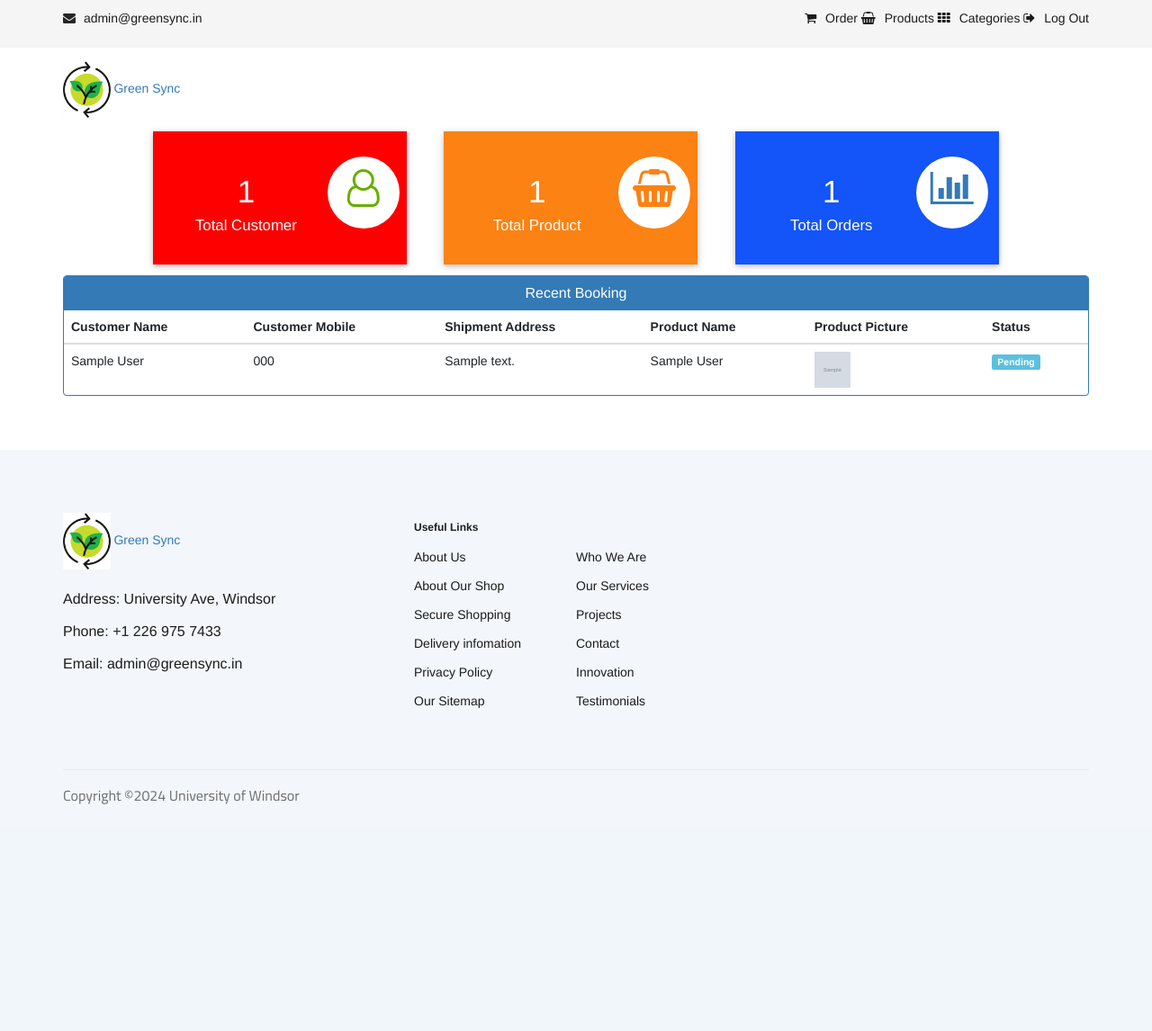
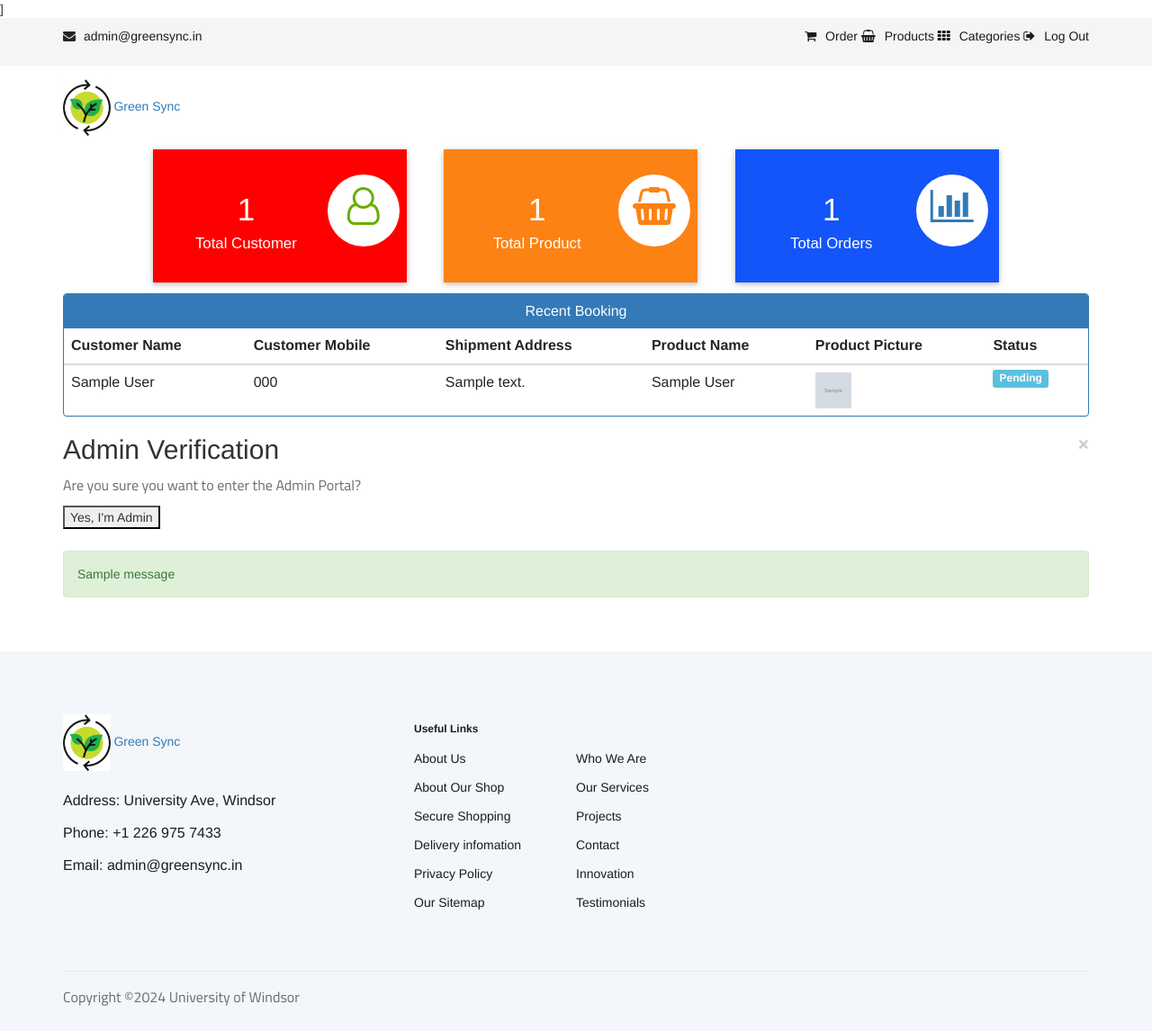
Before and after one commit to sundarrr/GreenSync, a Django app: page /admin-dashboard in a window 1280 px wide. Shown: the whole page at 90% size. Before the commit the page ends 894 px from the top, so only its background shows below. Run offline with Django 5.2, Linux system fonts and the light colour scheme; a user stored in the database is signed in; tables that the repository leaves empty hold one stand-in row (values such as "Sample post"); grey boxes marked "Sample" are stand-in pictures; one stand-in notice (Sample message) is shown; some libraries are stand-ins or nearby versions.

Commit message:
feature/v2 | added changes for events and admin-dashboard

```diff
--- a/userPortal/models.py
+++ b/userPortal/models.py
@@ -1,6 +1,11 @@
 from django.db import models
 from django.contrib.auth.models import User
 
+class Admin(models.Model):
+    user = models.OneToOneField(User, on_delete=models.CASCADE)
+
+    def __str__(self):
+        return self.user.username
 
 # Create your models here.
 class Customer(models.Model):
--- a/userPortal/templates/ecom/v2/admin/admin_dashboard.html
+++ b/userPortal/templates/ecom/v2/admin/admin_dashboard.html
@@ -1,4 +1,4 @@
-<!DOCTYPE html>
+]<!DOCTYPE html>
 {% load widget_tweaks %}
 <html lang="zxx">
 
@@ -7,23 +7,25 @@
     <title>Green Sync</title>
     {% load static %}
     {% include 'ecom/v2/base/load_css.html' %}
+    <link rel="stylesheet" href="{% static 'css/style.css' %}">
 </head>
 
 <body>
 
 {% include 'ecom/v2/base/header_admin.html' %}
 
-<div style="width: 100%;text-align: -webkit-center;">
+<div id="dashboard-container" style="width: 100%;text-align: -webkit-center;">
     <div style="max-width: 970px">
         {% include 'ecom/v2/admin/admin_dashboard_cards.html' %}
-</div></div>
+    </div>
+</div>
 <br><br>
 <br><br>
 <br><br>
-<div class="container" >
+<div class="container">
 
-    <div class="panel panel-primary" >
-      <div class="panel-heading" style="text-align:center;">
+    <div class="panel panel-primary">
+        <div class="panel-heading" id="recent-booking-heading" style="text-align:center;">
             <h6 class="panel-title">Recent Booking</h6>
         </div>
         <table class="table table-hover" id="dev-table">
@@ -35,47 +37,89 @@
                     <th>Product Name</th>
                     <th>Product Picture</th>
                     <th>Status</th>
-
                 </tr>
             </thead>
             {% for product,customer,order in data %}
             <tr>
                 {% for c in customer %}
-          <td> {{c.get_name}}</td>
-          <td>{{c.mobile}}</td>
-          <td>{{order.address}}</td>
-
+                <td>{{ c.get_name }}</td>
+                <td>{{ c.mobile }}</td>
+                <td>{{ order.address }}</td>
                 {% endfor %}
                 {% for p in product %}
-          <td> {{p.name}}</td>
-          <td> <img src="{% static p.product_image.url %}" alt="Profile Pic" height="40px" width="40px" /></td>
-
-          {% if order.status == 'Pending'%}
-          <td> <span class="label label-info">{{order.status}}</span></td>
+                <td>{{ p.name }}</td>
+                <td><img src="{% static p.product_image.url %}" alt="Profile Pic" height="40px" width="40px" /></td>
+                {% if order.status == 'Pending' %}
+                <td><span class="label label-info">{{ order.status }}</span></td>
                 {% elif order.status == 'Delivered' %}
-          <td> <span class="label label-success">{{order.status}}</span></td>
+                <td><span class="label label-success">{{ order.status }}</span></td>
                 {% elif order.status == 'Out for Delivery' %}
-          <td> <span class="label label-warning">{{order.status}}</span></td>
-          {%else%}
-            <td> <span class="label label-primary">{{order.status}}</span></td>
-          {%endif%}
+                <td><span class="label label-warning">{{ order.status }}</span></td>
+                {% else %}
+                <td><span class="label label-primary">{{ order.status }}</span></td>
+                {% endif %}
                 {% endfor %}
             </tr>
             {% endfor %}
-
-
-
-
-
         </table>
 
     </div>
+
+    <!-- The popup -->
+    <div id="adminPopup" class="popup">
+        <div class="popup-content" id="popup-content">
+            <span class="close" id="close-popup">&times;</span>
+            <h2>Admin Verification</h2>
+            <p>Are you sure you want to enter the Admin Portal?</p>
+            <form method="POST" action="{% url 'admin-portal' %}">
+                {% csrf_token %}
+                <button type="submit">Yes, I'm Admin</button>
+            </form>
+        </div>
+    </div>
 </div>
 
+{% if messages %}
+<div class="container mt-3">
+    {% for message in messages %}
+    <div class="alert {% if message.tags %}alert-{{ message.tags }}{% else %}alert-info{% endif %}" role="alert">
+        {{ message }}
+    </div>
+    {% endfor %}
+</div>
+{% endif %}
 
 <br><br>
 {% include 'ecom/v2/base/footer.html' %}
 {% include 'ecom/v2/base/js.html' %}
+
+<script>
+    // Get the modal
+    var modal = document.getElementById("adminPopup");
+
+    // Get the button that opens the modal
+    var btn = document.getElementById("adminPortalBtn");
+
+    // Get the <span> element that closes the modal
+    var span = document.getElementById("close-popup");
+
+    // When the user clicks the button, open the modal
+    btn.onclick = function() {
+      modal.style.display = "block";
+    }
+
+    // When the user clicks on <span> (x), close the modal
+    span.onclick = function() {
+      modal.style.display = "none";
+    }
+
+    // When the user clicks anywhere outside of the modal, close it
+    window.onclick = function(event) {
+      if (event.target == modal) {
+        modal.style.display = "none";
+      }
+    }
+</script>
 </body>
 
 </html>
--- a/userPortal/templates/ecom/v2/home/events.html
+++ b/userPortal/templates/ecom/v2/home/events.html
@@ -40,7 +40,6 @@
                     </div>
                 </div>
 
-                <!-- Adjust the position of the Events text -->
                 <h3 id="events-title" style="text-align:center; color:green;">Events</h3>
 
                 <br>
--- a/userPortal/urls.py
+++ b/userPortal/urls.py
@@ -47,7 +47,7 @@ from .views import (
     search,
     admin_categories_view,
     autosuggest,
-    event_view
+    event_view, admin_portal_view
 )
 
 urlpatterns = [
@@ -60,6 +60,7 @@ urlpatterns = [
     path('events/', event_view, name='events'),
 
     path('adminclick', adminclick_view),
+    path('admin-portal/', admin_portal_view, name='admin-portal'),
     path('adminlogin', LoginView.as_view(template_name='ecom/v2/login/admin_login.html'), name='adminlogin'),
     path('admin-dashboard', admin_dashboard_view, name='admin-dashboard'),
 
--- a/userPortal/views.py
+++ b/userPortal/views.py
@@ -1,3 +1,4 @@
+from django.contrib.auth import authenticate, login
 from django.db.models import Count
 from django.shortcuts import render, redirect, reverse
 from . import forms, models
@@ -14,7 +15,7 @@ from django.template import Context
 from django.http import HttpResponse
 
 from django.shortcuts import render, redirect, get_object_or_404
-from .models import Category, Comment, Customer
+from .models import Category, Comment, Customer, Admin, Product, Orders
 from .forms import CategoryForm, ReplyForm, CommentForm
 from .models import Category, User
 from .forms import CategoryForm
@@ -93,21 +94,27 @@ def afterlogin_view(request):
      else:
          return redirect('admin-dashboard')
 
+def is_admin(user):
+    return Admin.objects.filter(user=user).exists()
+@login_required
+@user_passes_test(is_admin)
+def admin_portal_view(request):
+    return redirect('dashboard')
 
 @login_required(login_url='adminlogin')
 def admin_dashboard_view(request):
     # for cards on dashboard
-    customercount = models.Customer.objects.all().count()
-    productcount = models.Product.objects.all().count()
-    ordercount = models.Orders.objects.all().count()
+    customercount = Customer.objects.all().count()
+    productcount = Product.objects.all().count()
+    ordercount = Orders.objects.all().count()
 
     # for recent order tables
-    orders = models.Orders.objects.all()
+    orders = Orders.objects.all()
     ordered_products = []
     ordered_bys = []
     for order in orders:
-        ordered_product = models.Product.objects.all().filter(id=order.product.id)
-        ordered_by = models.Customer.objects.all().filter(id=order.customer.id)
+        ordered_product = Product.objects.all().filter(id=order.product.id)
+        ordered_by = Customer.objects.all().filter(id=order.customer.id)
         ordered_products.append(ordered_product)
         ordered_bys.append(ordered_by)
 
@@ -118,7 +125,6 @@ def admin_dashboard_view(request):
         'data': zip(ordered_products, ordered_bys, orders),
     }
     return render(request, 'ecom/v2/admin/admin_dashboard.html', context=mydict)
-
 
 # admin view the product
 @login_required(login_url='adminlogin')
```
Also changed, not shown: userPortal/static/css/style.css (indentation only). Lines whose indentation alone changed are shown as unchanged.
